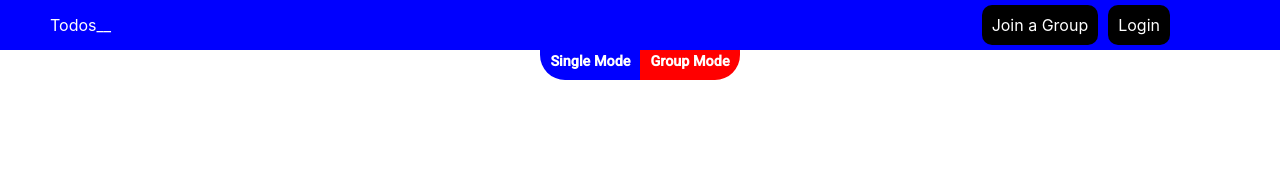
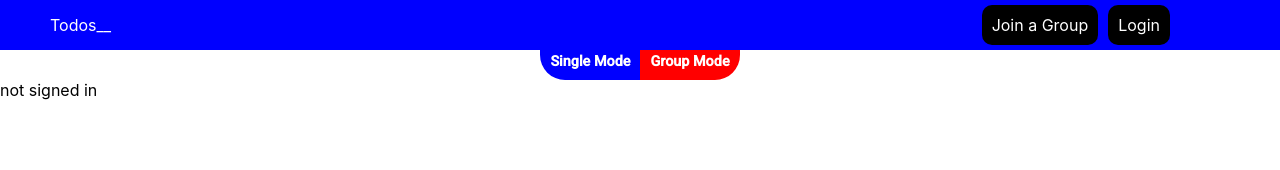
Before and after one commit to fusionxx23/GroupTodos, a React app: page / in a window 1280 px wide. Shown: the top 170 px of the page. Built offline with nearby package versions, Linux system fonts and the light colour scheme; no server answers.

Commit message:
added some more auth functionality

```diff
--- a/src/components/authentication/popup.js
+++ b/src/components/authentication/popup.js
@@ -8,6 +8,7 @@ class Popup extends Component {
     constructor(props) {
         super(props);
         this.login = this.login.bind(this);
+        this.signUp = this.signUp.bind(this);
         this.handleChange = this.handleChange.bind(this);
     }
     state = {
@@ -15,10 +16,14 @@ class Popup extends Component {
         password: ''
     }
     login(e) {
+        let self = this;
         e.preventDefault();
         fire.auth().signInWithEmailAndPassword(this.state.email, this.state.password)
-        .then((u) => {})
+        .then((u) => {
+            self.props.loggedIn();
+        })
         .catch((err) => console.log(err));
+        console.log(fire.auth().currentUser + "Current User");
     }
     signUp(e) {
         e.preventDefault();
@@ -40,7 +45,7 @@ class Popup extends Component {
                         <input className='LoginPopup__Input' name='email' type="text" value={this.state.email} placeholder="Username" onChange={this.handleChange} />
                         <input className='LoginPopup__Input' name='password' type="password" value={this.state.password}  placeholder="Password" onChange={this.handleChange}/>
                         <button className='LoginPopup__Button' onClick={this.login}>Send</button>
-                        <button className='LoginPopup__Submit' type="submit" href="#">Sign Up</button>
+                        <button className='LoginPopup__Submit' type="submit" href="#" onClick={this.signUp}>Sign Up</button>
                     </div>
                 </div>
             </div>
--- a/src/containers/mode/GroupMode/GroupMode.js
+++ b/src/containers/mode/GroupMode/GroupMode.js
@@ -1,11 +1,22 @@
 import React from 'react';
 import './GroupMode.css';
-const GroupMode = () =>
-    (
-       <div className='GroupMode'>
-            <h1 className='GroupMode__Title'>Group Mode</h1>
+const GroupMode = (props) => {
+    console.log('Ran?');
+    let content = '';
+    if(props.user.signedIn) {
+        content = <div>signedIn</div>
+    } else {
+        content = <div>Not signed In</div>
+    }
+    return (
+        <div>
+             <h1>Hello</h1>
+            {content}
         </div>
+
     )
+}
+
 ;
 
 export default GroupMode;
--- a/src/containers/mode/SingleMode/SingleMode.js
+++ b/src/containers/mode/SingleMode/SingleMode.js
@@ -1,6 +1,18 @@
 import React from 'react';
 import axios from '../../../axios-lists';
 
-const SingleMode = () => {return 'Single'};
+const SingleMode = (props) => {
+    let content = '';
+    if(props.user.signedIn) {
+        content = "signed in"
+    } else {
+        content = "not signed in"
+    }
+    return (
+        <div>
+            {content}
+        </div>
+    )
+};
 
 export default SingleMode;
--- a/src/hoc/layout/layout.js
+++ b/src/hoc/layout/layout.js
@@ -5,10 +5,16 @@ import Navbar from '../../components/navigation/Navbar/navbar';
 import ModeSwitch from '../../components/navigation/ModeSwitch/ModeSwitch';
 import SingleMode from '../../containers/mode/SingleMode/SingleMode';
 import GroupMode from '../../containers/mode/GroupMode/GroupMode';
+import fire from '../../fireConfig/Fire';
 class Layout extends Component {
     state = {
         login: {
-          popup: false
+          popup: false,
+          loggedIn: false
+        },
+        user: {
+            signedIn: true,
+            user: null
         }
     }
     popupHandler() {
@@ -22,18 +28,53 @@ class Layout extends Component {
         this.setState({login: login});
         console.log(this.state.login);
     }
-
+    loggedInHandler() {
+        let login = {
+            popup: false,
+            loggedIn: true
+        }
+        this.setState({login: login});
+    }
+    componentWillMount() {
+        console.log('Will Mount Ran');
+        var user = fire.auth().currentUser;
+            if(user) {
+                console.log('in')
+                let userObj = {signedIn: true, user: user}
+                this.setState({user:userObj});
+            } else {
+                console.log('out')
+                let userObj = {signedIn: false, user: null}
+                this.setState({user:userObj})
+            }
+    }
+    componentDidMount() {
+        console.log('Did Mount Ran');
+        var user = fire.auth().currentUser;
+        if(user) {
+            console.log('in')
+            let userObj = {signedIn: true, user: user}
+            this.setState({user:userObj});
+        } else {
+            console.log('out')
+            let userObj = {signedIn: false, user: null}
+            this.setState({user:userObj})
+        }
+    }
     render() {
         let loginPopup = null;
-        let mode = <SingleMode/>;
-        if(this.state.groupMode) mode = <GroupMode/>;
-        if(this.state.login.popup) loginPopup = <Popup popup={() => this.popupHandler()}></Popup>;
+        let mode = <SingleMode user={this.state.user}/>;
+        if(this.state.groupMode){
+            mode = <GroupMode user={this.state.user}/>;
+        }
+        if(this.state.login.popup) loginPopup = <Popup loggedIn={() => this.loggedInHandler()} popup={() => this.popupHandler()}></Popup>;
         return(
            <Aux>
                 <Navbar modeStatus={this.props.groupMode} popup={() => this.popupHandler()}></Navbar>
                 <ModeSwitch singleMode={this.props.setModeSingleHandler} groupMode={this.props.setModeGroupHandler}/>
                 {this.props.children}
                 {loginPopup}
+                {mode}
            </Aux>
         );
     }
```
